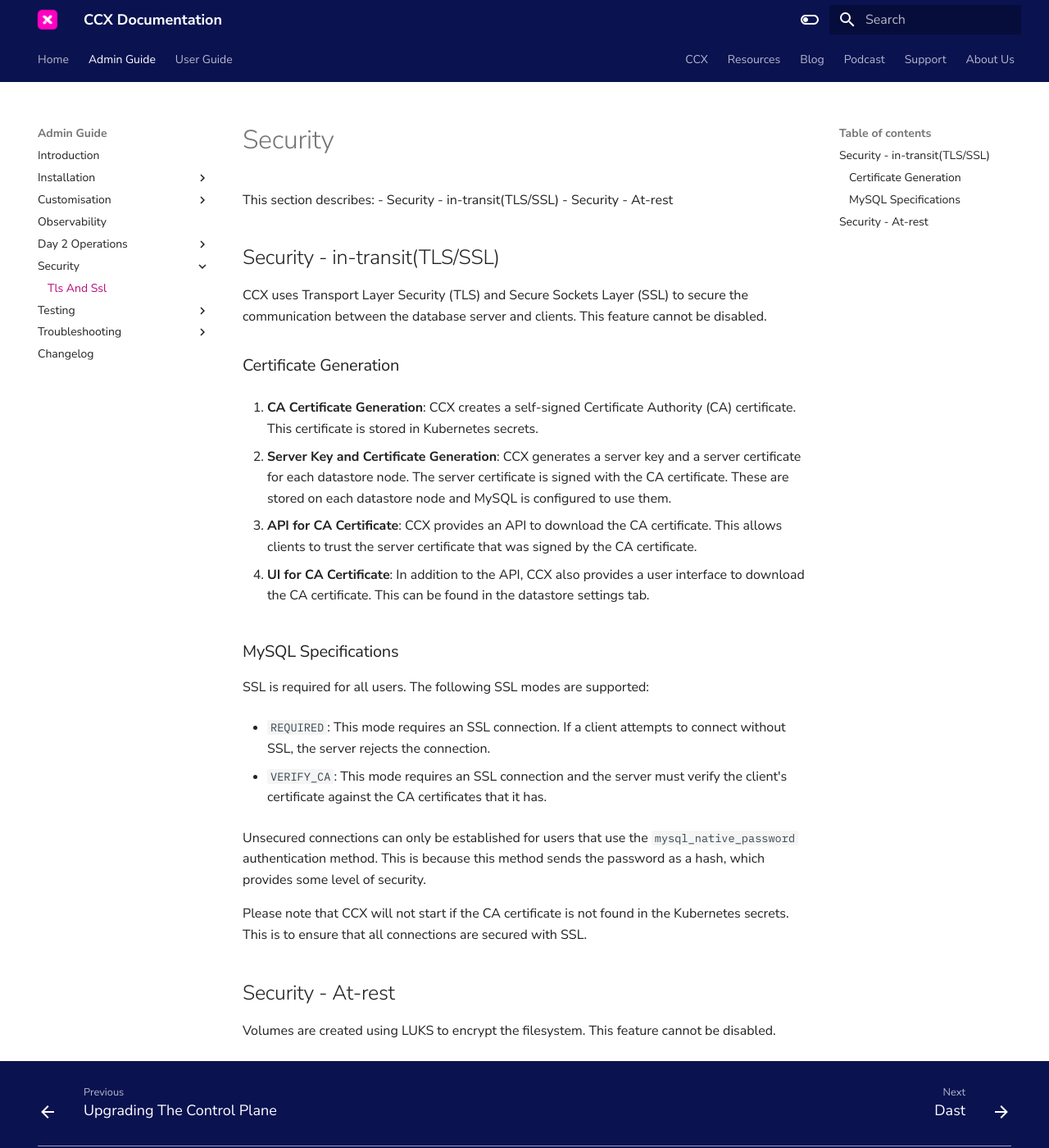
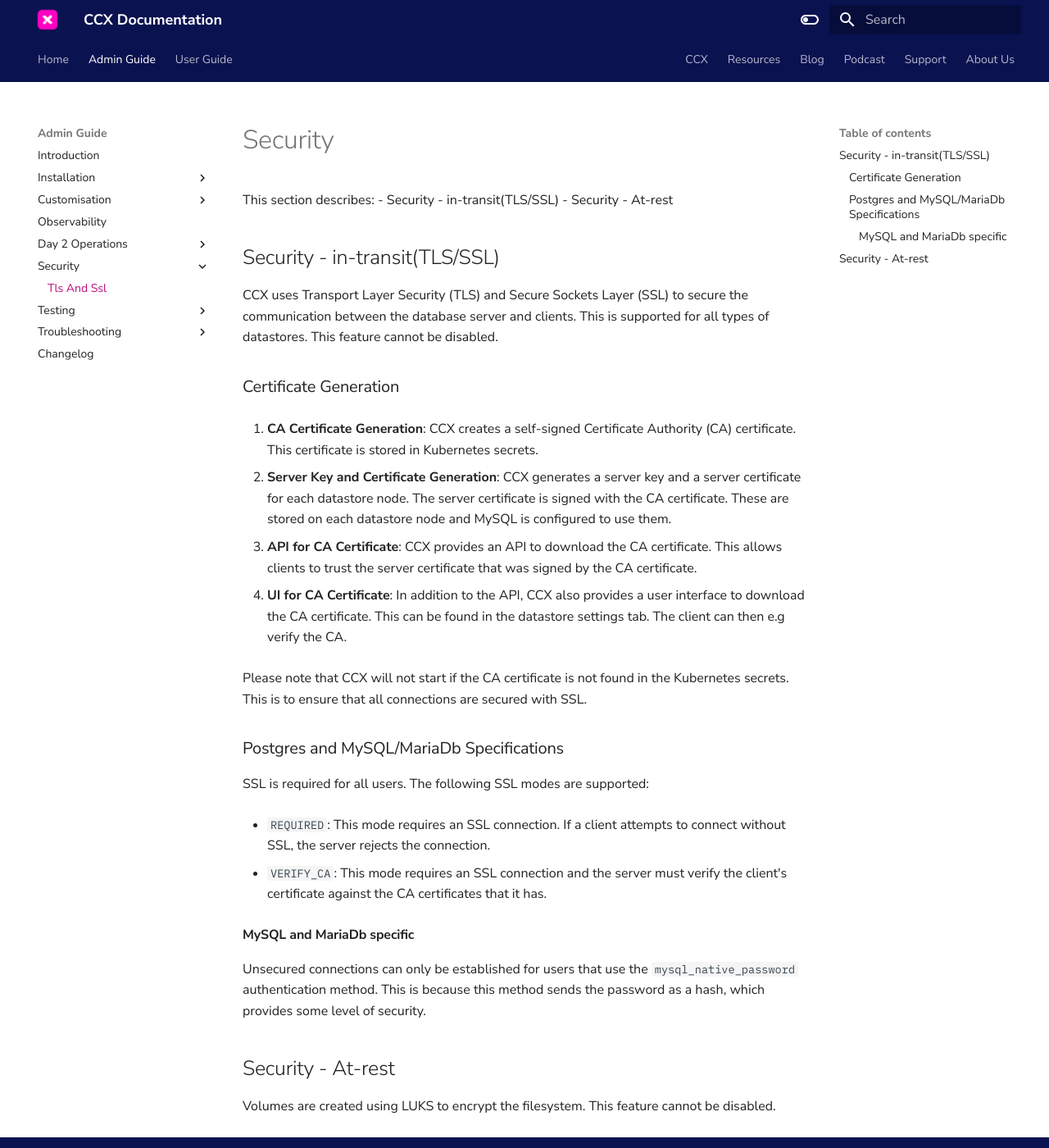
Before and after one commit to severalnines/ccx-docs, an MkDocs documentation site: the page built from docs/admin/Security/TLS-and-SSL.md, in a window 1280 px wide and 1400 px high. Shown: the whole window at 82% size. Built offline with MkDocs 1.6.1 and Material for MkDocs 9.7.7, drawn with Linux system fonts in a browser that asks for light colours; comment, search, counter and statistics services are not loaded.

Commit message:
updated sidebar, security pages

```diff
--- a/docs/admin/Security/TLS-and-SSL.md
+++ b/docs/admin/Security/TLS-and-SSL.md
@@ -5,7 +5,7 @@
 
 ## Security - in-transit(TLS/SSL)
 
-CCX uses Transport Layer Security (TLS) and Secure Sockets Layer (SSL) to secure the communication between the database server and clients.
+CCX uses Transport Layer Security (TLS) and Secure Sockets Layer (SSL) to secure the communication between the database server and clients. This is supported for all types of datastores.
 This feature cannot be disabled.
 
 ### Certificate Generation
@@ -16,9 +16,11 @@
 
 3. **API for CA Certificate**: CCX provides an API to download the CA certificate. This allows clients to trust the server certificate that was signed by the CA certificate.
 
-4. **UI for CA Certificate**: In addition to the API, CCX also provides a user interface to download the CA certificate. This can be found in the datastore settings tab.
+4. **UI for CA Certificate**: In addition to the API, CCX also provides a user interface to download the CA certificate. This can be found in the datastore settings tab. The client can then e.g verify the CA.
 
-### MySQL Specifications
+Please note that CCX will not start if the CA certificate is not found in the Kubernetes secrets. This is to ensure that all connections are secured with SSL.
+
+### Postgres and MySQL/MariaDb Specifications
 
 SSL is required for all users. The following SSL modes are supported:
 
@@ -26,9 +28,10 @@
 
 - `VERIFY_CA`: This mode requires an SSL connection and the server must verify the client's certificate against the CA certificates that it has.
 
+#### MySQL and MariaDb specific
+
 Unsecured connections can only be established for users that use the `mysql_native_password` authentication method. This is because this method sends the password as a hash, which provides some level of security.
 
-Please note that CCX will not start if the CA certificate is not found in the Kubernetes secrets. This is to ensure that all connections are secured with SSL.
 
 ## Security -  At-rest
 Volumes are created using LUKS to encrypt the filesystem. This feature cannot be disabled.
```
Also changed, not shown: sidebars.ts (+10 -2 lines).
